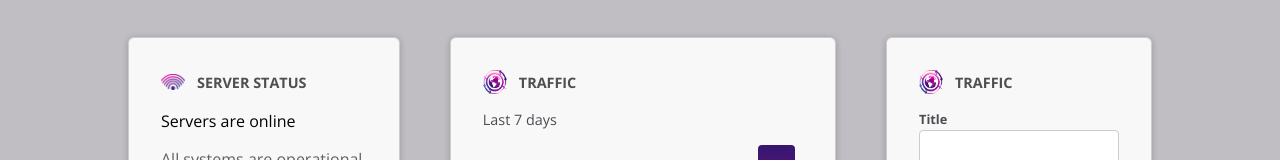
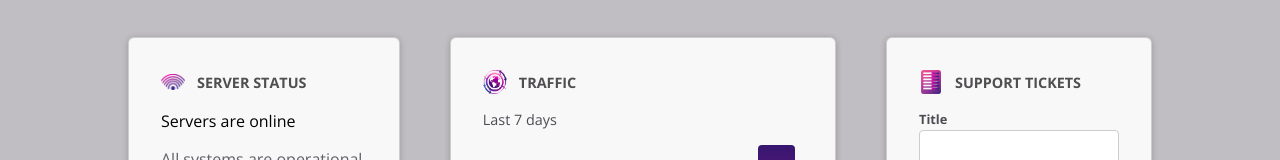
Before and after one commit to RajShukla2308/angular, an Angular app: page / in a window 1280 px wide. Shown: the part 147-307 px from the top of the page. Built offline with nearby package versions, Linux system fonts and the light colour scheme.

Commit message:
hostbinding and hostlistener L-117

```diff
--- a/src/app/app.component.html
+++ b/src/app/app.component.html
@@ -10,7 +10,7 @@
       <app-traffic></app-traffic>
     </app-dashboard-item>
 
-    <app-dashboard-item [imgData]="trafficImgData" [heading]="trafficHeading">
+    <app-dashboard-item [imgData]="supportTicketsData" [heading]="supportTicketsHeading">
       <app-tickets></app-tickets>
     </app-dashboard-item>
   </div>
--- a/src/app/app.component.ts
+++ b/src/app/app.component.ts
@@ -20,7 +20,7 @@ export class AppComponent {
   trafficImgData = { src:"globe.png", alt:"A globe" };
   trafficHeading = "Traffic";
 
-  ticketsImgData = { src:"list.png" , alt:"A list of items" }
-  ticketsHeading = 'Support Tickets'
+  supportTicketsData = { src:"list.png" , alt:"A list of items" }
+  supportTicketsHeading = 'Support Tickets'
 
 }
--- a/src/app/dashboard/traffic/traffic.component.html
+++ b/src/app/dashboard/traffic/traffic.component.html
@@ -4,7 +4,6 @@
       <h2>Traffic</h2>
     </header> -->
       <p>Last 7 days</p>
-
       <div id="chart">
         @for (dataPoint of dummyTrafficData; track dataPoint.id) {
           <div [style.height]="(dataPoint.value / maxTraffic) * 100 + '%'"></div>
--- a/src/app/shared/control/control.component.ts
+++ b/src/app/shared/control/control.component.ts
@@ -1,4 +1,4 @@
-import { Component, input, ViewEncapsulation } from '@angular/core';
+import { Component, HostBinding, HostListener, input, ViewEncapsulation } from '@angular/core';
 
 @Component({
   selector: 'app-control',
@@ -8,10 +8,16 @@ import { Component, input, ViewEncapsulation } from '@angular/core';
   styleUrl: './control.component.css',
   encapsulation: ViewEncapsulation.None,
   host: {
-    class: 'control' // host class will be added automatically when we call the component by <app-control>
+    class: 'control',  // host class will be added automatically when we call the component by <app-control>
+    '(click)': 'onClick()'
   }
 })
 export class ControlComponent {
+  // @HostBinding('class') className = 'control'; // in place of host, we can also use hostbinding
+
+  // @HostListener('click') onClick(){
+  //   console.log('clicked');
+  // }
   label = input.required();
 
 }
```
